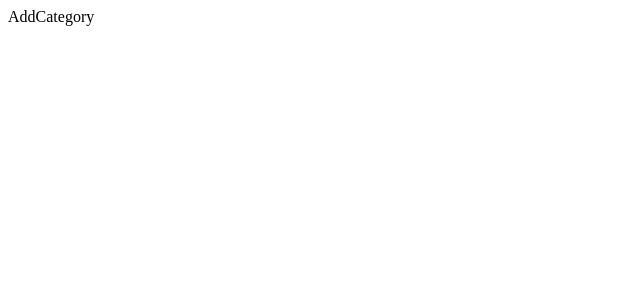
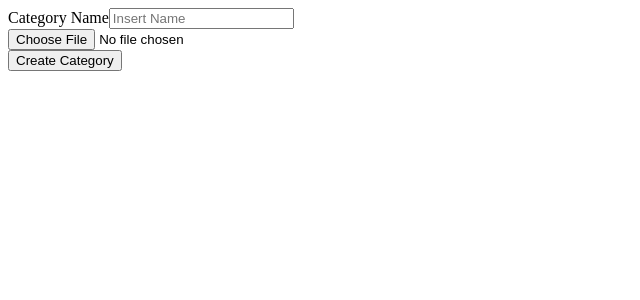
Before and after one commit to Hadi-AlKammouni/Airbnb_Project, a React (Create React App) app in the folder react/: page /admin/AddCategory in a window 1280 px wide. Shown: the top 300 px of the page, without its empty margins (0-640 px from the left). Built offline with nearby package versions, Linux system fonts and the light colour scheme.

Commit message:
FE//Implementing addCategory functionality for admins

```diff
--- a/react/src/pages/Admin/AddCategory.js
+++ b/react/src/pages/Admin/AddCategory.js
@@ -1,7 +1,84 @@
-import React from "react";
+import { useState } from "react";
+import Input from "../../components/Input";
 
 const AddCategory = () => {
-    return <div>AddCategory</div>;
+
+    let token = localStorage.getItem("token");
+
+    //Calling add category api
+    const submitCategory = async (info) => {
+        try {
+            const res = await fetch("http://localhost:8000/api/v1/admin/add_category",{
+                method: "POST",
+                headers:{
+                    "Content-Type" : "application/json",
+                    Authorization : "Bearer " + token,
+                },
+                body: JSON.stringify(info)
+            });
+
+            const data = await res.json();
+            alert("Category has been added successfully ✅");
+            window.location.reload ();
+            return data;
+        } catch (error){
+            console.log(error)
+        }
+    };
+
+    //Convert the uploaded image into base 64
+    let base64String="";
+    const imageUploaded = async () => {
+        var file = document.querySelector('input[type=file]')['files'][0];
+        var reader = new FileReader();
+        reader.onload = function () {
+            base64String = reader.result;
+            var disp=document.getElementById('display');
+            disp.innerHTML='';
+            disp.innerHTML=`<img src="`+base64String+`">`
+        }
+        reader.readAsDataURL(file);
+    }
+
+    // Initialize Input State
+    const [category_name, setName] = useState("");
+
+    //Add data to Backend on Submit
+    const onSubmit = (e) => {
+        let images = base64String;
+        e.preventDefault();
+        if ( !category_name || !images ) {
+            alert("Please fill all fields!");
+            return;
+        }
+
+        submitCategory({category_name, images})
+        setName("");
+    };
+
+    return (
+      <form className="add-form" onSubmit={onSubmit}>
+
+        <div className="form-control">
+        <label>Category Name</label>
+        <Input type={"text"} placeholder={"Insert Name"} set={setName} />
+        </div>
+
+
+        <div className="uploadpic">
+            <div>
+                <div><label htmlFor="fileId"></label></div>
+                <div><input type="file" name="photo" id="fileId" onChange={imageUploaded}/></div>
+                <div className="upload" id="upload">
+                    <div id="display"></div>
+                </div>
+            </div>
+        </div>
+
+        <input type={"submit"} value="Create Category" className="btn btn-block" />
+
+      </form>
+    );
 };
 
 export default AddCategory;
```
